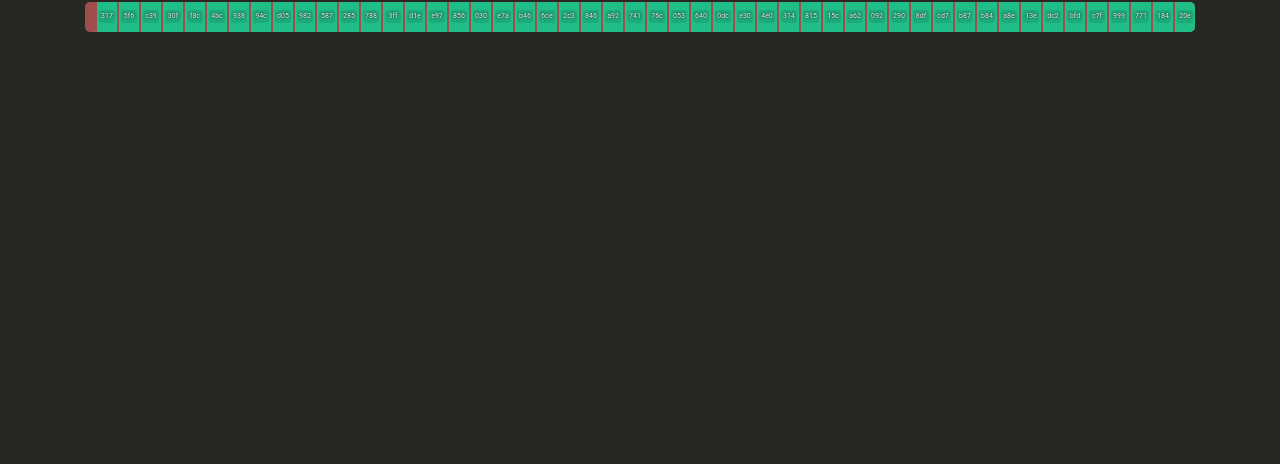
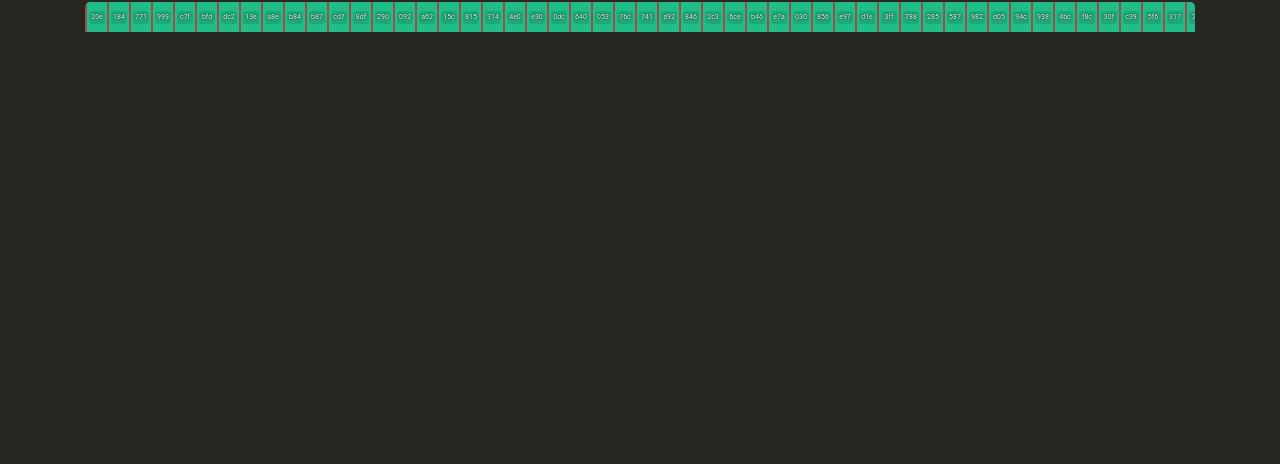
Before and after one commit to insanj/dial, a plain HTML site: page index.html in a window 1280 px wide. Shown: the part 260-724 px from the top of the page. Drawn offline with nearby package versions, Linux system fonts and the light colour scheme.

Commit message:
begin x-overflow scroll impl, use nesting divs to hide scrollbar, needs btns

```diff
--- a/dial/dial.css
+++ b/dial/dial.css
@@ -4,25 +4,31 @@
 	https://github.com/insanj/dial
 */
 
+#dialui-html {
+	height: 30px;
+
+	overflow:hidden;
+}
+
 #dialui-container {
+	height: 50px;
+
 	background: #9f4d4d;
-
-	margin: auto;
-	width: 100%;
-	height: 30px;
 
 	border-radius: 5px;
 
-	overflow: hidden;
+	white-space:nowrap;
+	overflow-x:scroll;
+	overflow-y:hidden;
+	margin-bottom: 20px;
 }
 
 .dialui-item {
+	display: inline-block;
 	background: #20bd87;
-
-	float: right;
-
 	cursor: pointer;
-	height: 30px;
+	height: 100%;
+	padding-top: 1px;
 }
 
 .selected {
--- a/dial/dial.js
+++ b/dial/dial.js
@@ -140,9 +140,13 @@ class DialUIItemCSS {
 /* Drawing */
 class DialDrawer {
 	static drawDialUIItems(dialItems, dialItemCSS, parentDivId) {
+		var dialUIItemHTMLID = "dialui-html";
+		var dialUIItemHTMLDiv = "<div id='" + dialUIItemHTMLID +"'></div>";
+		$("#"+parentDivId).append(dialUIItemHTMLDiv);
+
 		var dialUIItemContainerId = "dialui-container";
 		var dialUIItemContainerDiv = "<div id='" + dialUIItemContainerId +"'></div>";
-		$("#"+parentDivId).append(dialUIItemContainerDiv);
+		$("#"+dialUIItemHTMLID).append(dialUIItemContainerDiv);
 
 		var dialUIItemContainerHashId = "#"+dialUIItemContainerId;
 		for (var i = 0; i < dialItems.length; i++) {
```
